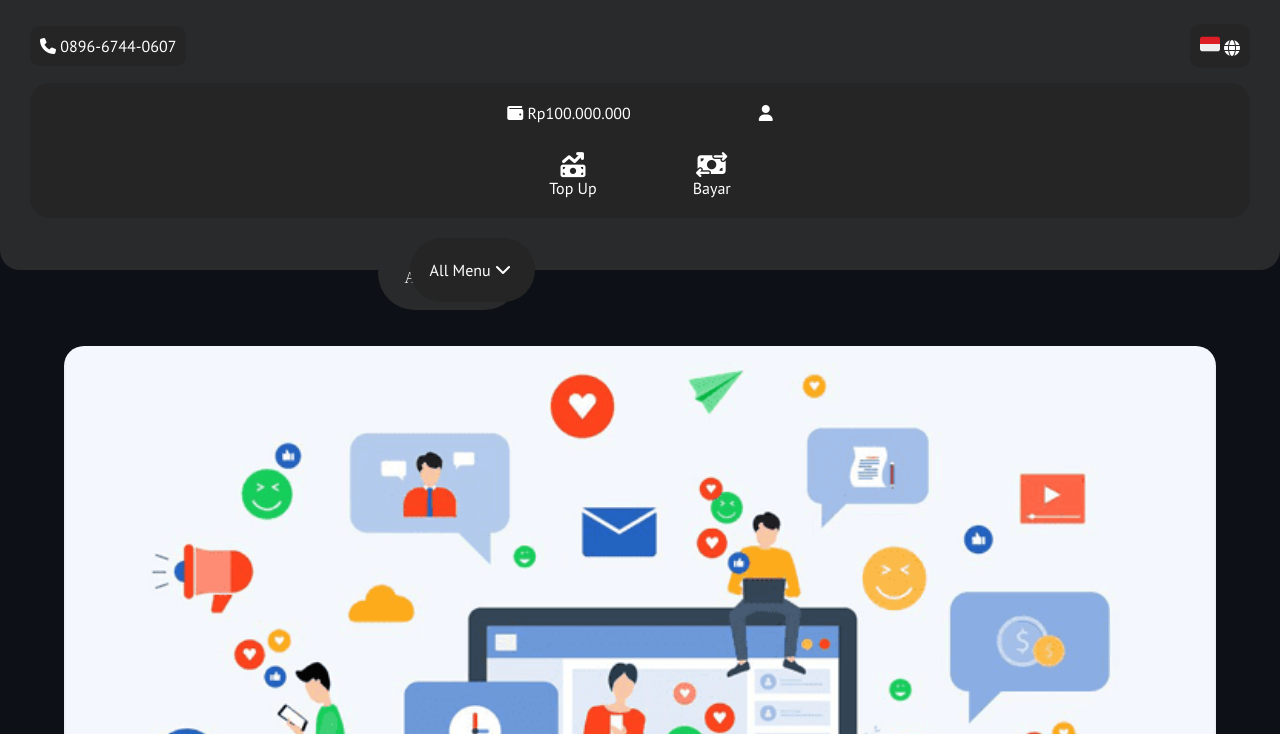
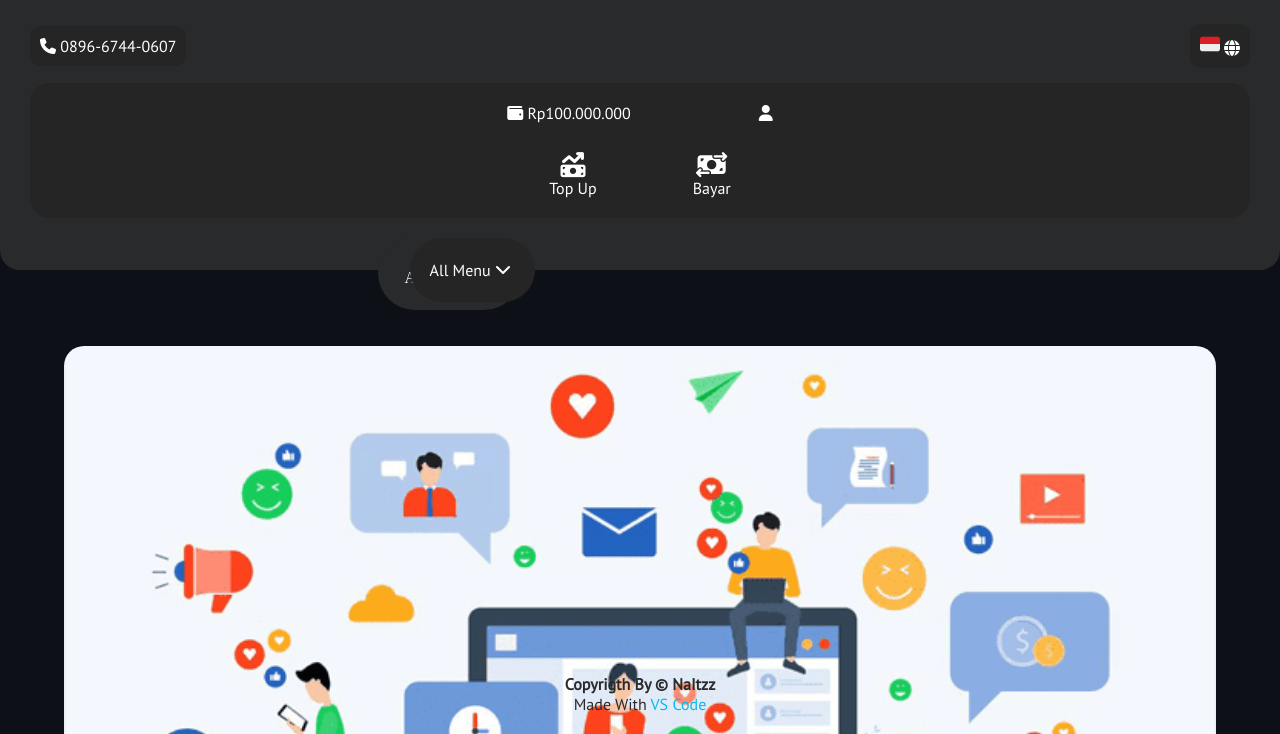
Before and after one commit to Nai-12/domku, a plain HTML site: page index.html in a window 1280 px wide. Shown: the part 66-800 px from the top of the page. Drawn offline with nearby package versions, Linux system fonts and the light colour scheme.

Commit message:
New Update Coy

```diff
--- a/index.html
+++ b/index.html
@@ -104,6 +104,12 @@
           />
         </div>
         <!-- IMG Slider -->
+        <!-- Footer -->
+        <footer>
+          <h4>Copyrigth By &copy; NaItzz</h4>
+          <p>Made With <span>VS Code</span></p>
+        </footer>
+        <!-- Footer -->
       </header>
     </div>
     <script>
--- a/style.css
+++ b/style.css
@@ -6,7 +6,6 @@
 }
 
 body {
-  height: 10000px;
   background-color: var(--color-new);
   color: var(--color-white);
 }
@@ -272,8 +271,6 @@ nav a {
   overflow-x: auto;
   position: relative;
   box-sizing: border-box;
-  animation-name: img;
-  animation-duration: 0.4s;
 }
 
 .img-slide img {
@@ -283,13 +280,22 @@ nav a {
   vertical-align: middle;
 }
 
-/* @keyframes img {
-  0% {
-    opacity: 4;
-  }
-  100% {
-    opacity: 1;
-  }
-} */
+/* IMG Slider */
+/* Footer */
+footer {
+  position: absolute;
+  bottom: 20px;
+  left: 0;
+  display: flex;
+  justify-content: center;
+  align-items: center;
+  flex-direction: column;
+  right: 0;
+  font-family: var(--font-family-c-1);
+  color: #292a2b;
+}
 
-/* IMG Slider */
+footer span {
+  color: var(--color-new-blue);
+}
+/* Footer */
```
